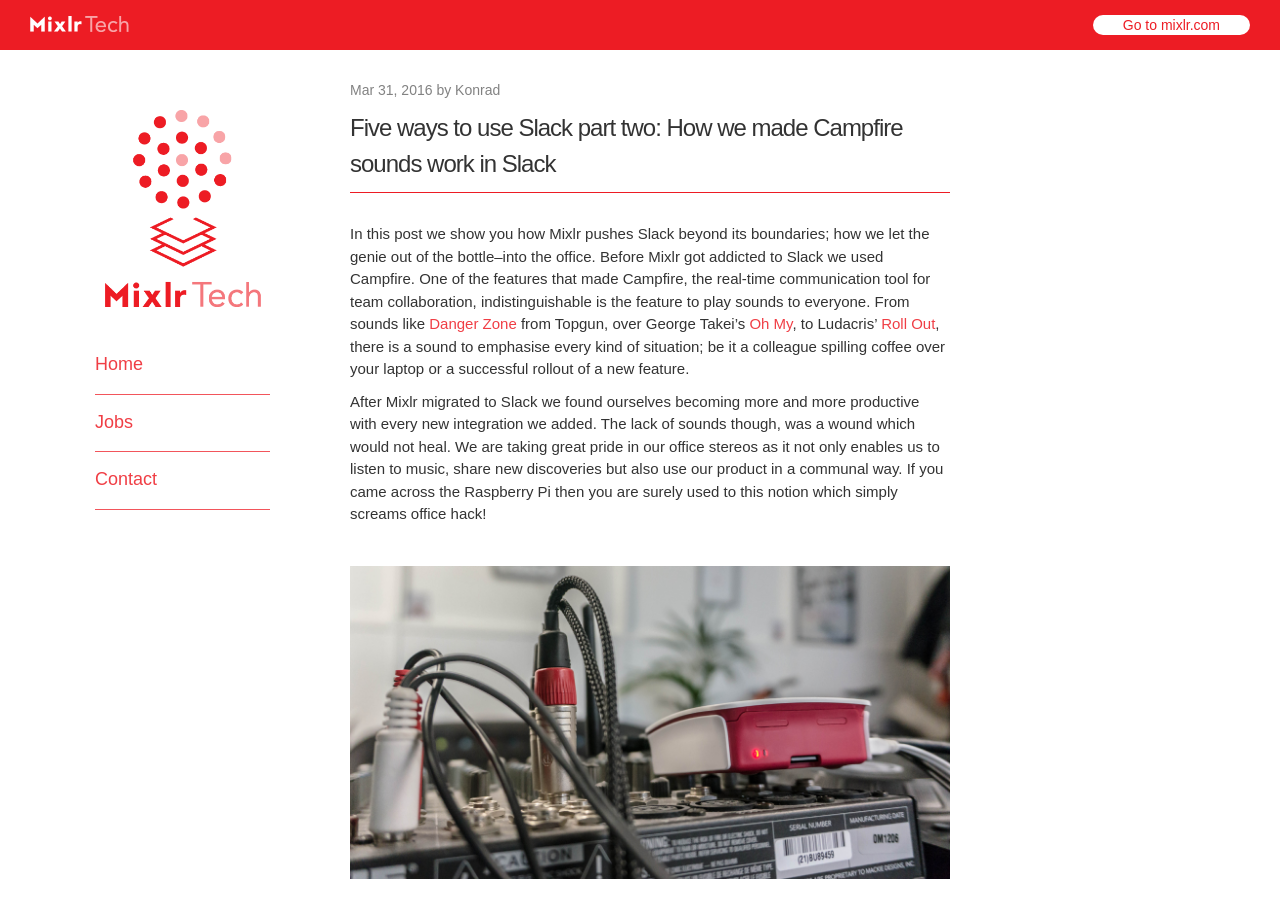
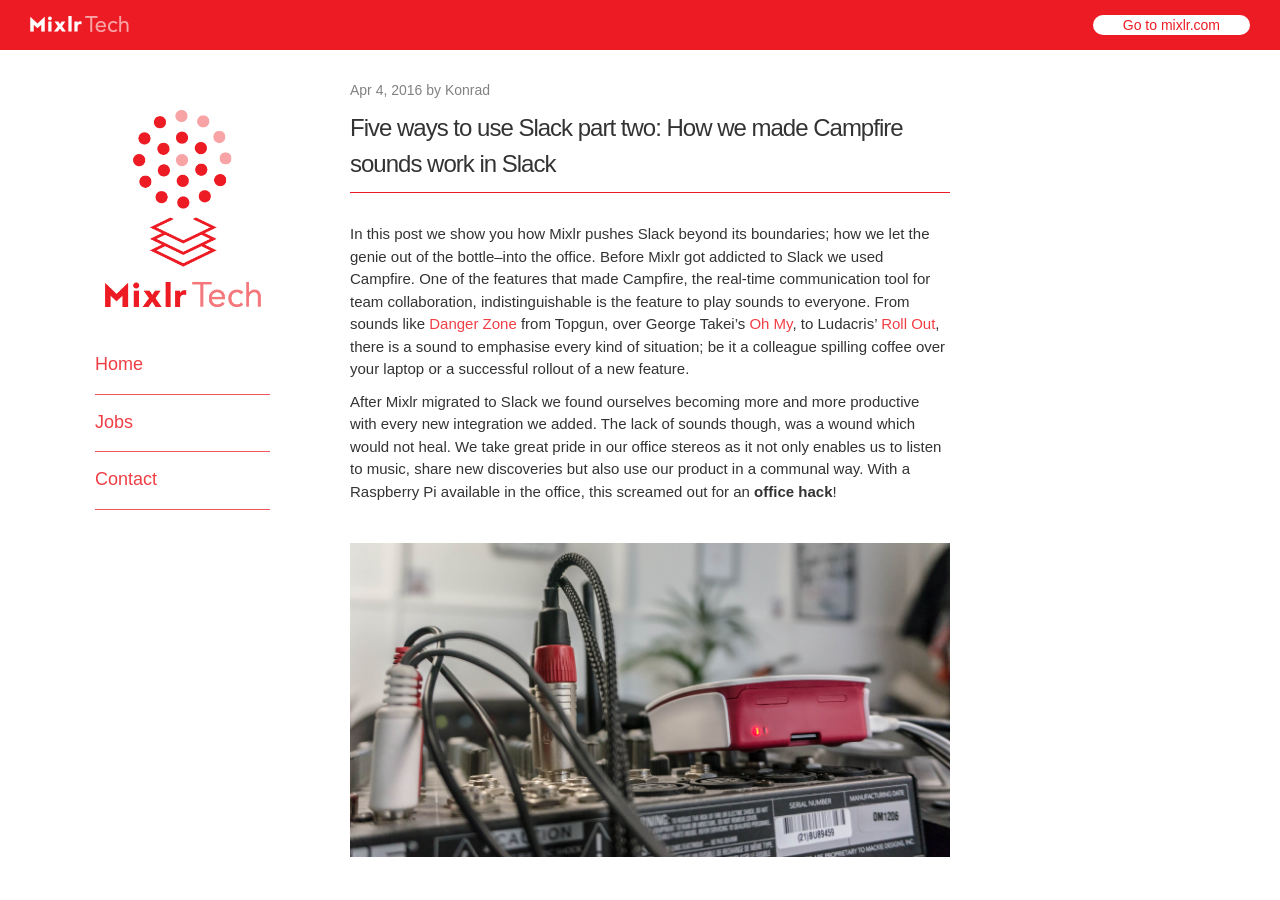
Before and after one commit to mixlr/mixlr.github.io, a Jekyll site: the page built from _posts/2016-04-04-five-ways-to_use-slack-sounds.markdown, in a window 1280 px wide and 900 px high. Built offline with Jekyll 4.4.1, drawn with Linux system fonts in a browser that asks for light colours; some web fonts are replaced; comment, search, counter and statistics services are not loaded; some of the changed text lies outside the part shown.

Commit message:
Incorporate reviews from pull request

```diff
--- a/_posts/2016-03-31-five-ways-to_use-slack-sounds.markdown
+++ b/_posts/2016-04-04-five-ways-to_use-slack-sounds.markdown
@@ -1,7 +1,7 @@
 ---
 layout: post
 title: "Five ways to use Slack part two: How we made Campfire sounds work in Slack"
-date: 2016-03-31 17:00:00
+date: 2016-04-04 13:00:00
 author: Konrad
 excerpt: In this post we show you how Mixlr pushes Slack beyond its boundaries; how we let the genie out of the bottle--into the office and made Campfire sounds and more, work in Slack.
 categories: development
@@ -10,7 +10,7 @@
 
 In this post we show you how Mixlr pushes Slack beyond its boundaries; how we let the genie out of the bottle--into the office. Before Mixlr got addicted to Slack we used Campfire. One of the features that made Campfire, the real-time communication tool for team collaboration, indistinguishable is the feature to play sounds to everyone. From sounds like [Danger Zone](https://emoji-cheat-sheet.campfirenow.com/sounds/dangerzone.mp3) from Topgun, over George Takei's [Oh My](https://emoji-cheat-sheet.campfirenow.com/sounds/ohmy.mp3), to Ludacris' [Roll Out](https://emoji-cheat-sheet.campfirenow.com/sounds/rollout.mp3), there is a sound to emphasise every kind of situation; be it a colleague spilling coffee over your laptop or a successful rollout of a new feature.
 
-After Mixlr migrated to Slack we found ourselves becoming more and more productive with every new integration we added. The lack of sounds though, was a wound which would not heal. We are taking great pride in our office stereos as it not only enables us to listen to music, share new discoveries but also use our product in a communal way. If you came across the Raspberry Pi then you are surely used to this notion which simply screams office hack!
+After Mixlr migrated to Slack we found ourselves becoming more and more productive with every new integration we added. The lack of sounds though, was a wound which would not heal. We take great pride in our office stereos as it not only enables us to listen to music, share new discoveries but also use our product in a communal way. With a Raspberry Pi available in the office, this screamed out for an **office hack**!
 
 ![Mixlr's Raspberry Pi connceted to our mix deck](/images/slack-sounds.jpg)
 
@@ -38,7 +38,7 @@
 cmd := exec.Command("mpg123", path)
 go cmd.Run()
 
-message := fmt.Sprintf(":speaker: *%s* is playing _%s_, user, track)
+message := fmt.Sprintf(":speaker: *%s* is playing _%s_", user, track)
 sendChatResponse(message, channel)
 {% endhighlight %}
 
```
